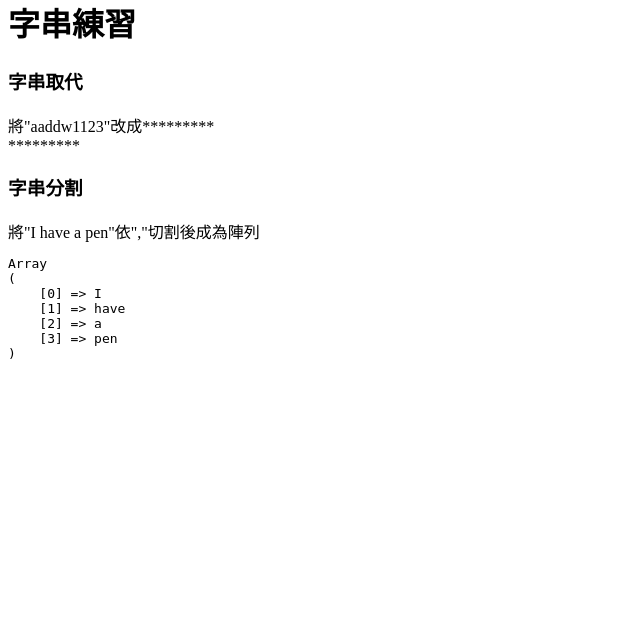
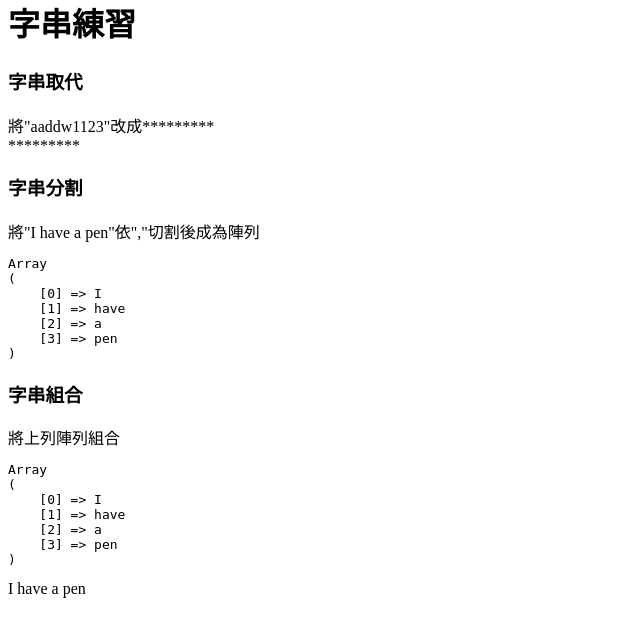
Before and after one commit to got9gotkfc/learntophp, a PHP site: page /string.php in a window 1280 px wide. Shown: the part 22-659 px from the top of the page, without its empty margins (0-640 px from the left). Run offline with PHP 8.4, Linux system fonts and the light colour scheme.

Commit message:
將陣列合成字串

```diff
--- a/string.php
+++ b/string.php
@@ -27,9 +27,24 @@
     $array=explode(",",$str);
     echo "<pre>";
     print_r($array);
-    echo "</pre>"
+    echo "</pre>";
+    ?>
+    <article>
+        <h3>字串組合</h3>
+        <div>將上列陣列組合</div>
+    </article>
+    <?php
+    $str="I,have,a,pen";
+    $array=explode(",",$str);
+    echo "<pre>";
+    print_r($array);
+    echo "</pre>";
+
+    $newstr=implode("&nbsp",$array);
+    echo $newstr;
+
+    ?>
 
 
-    ?>
 </body>
 </html>
```
